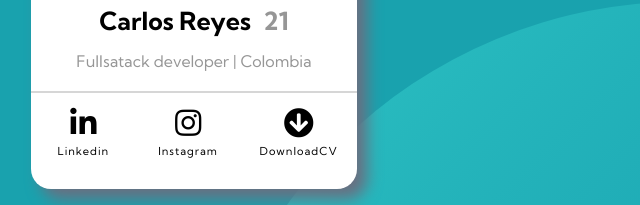
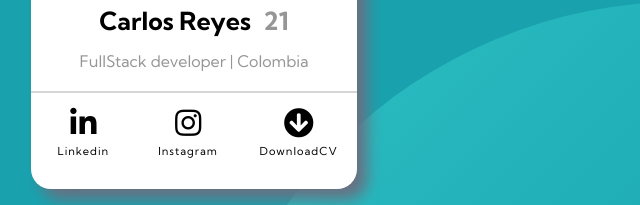
Before and after one commit to carlos398/cardSASS, a plain HTML site: page index.html in a window 1280 px wide. Shown: the part 399-604 px from the top of the page, 446-1086 px from the left. Drawn offline with Linux system fonts and the light colour scheme.

Commit message:
title change

```diff
--- a/index.html
+++ b/index.html
@@ -30,7 +30,7 @@
                     Carlos Reyes
                     <span>21</span>
                 </h1>
-                <p class="card-body-text">Fullsatack developer | Colombia</p>
+                <p class="card-body-text">FullStack developer | Colombia</p>
             </div>
             <div class="card-footer">
                 <div class="card-footer-social">
```
